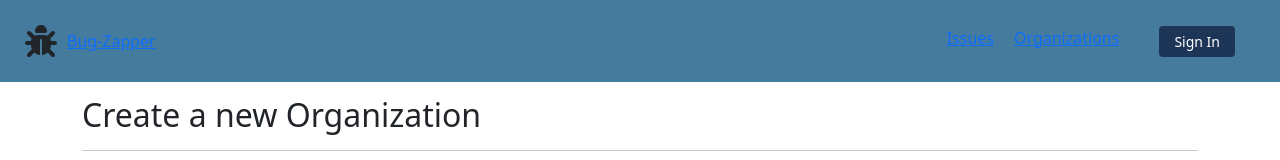
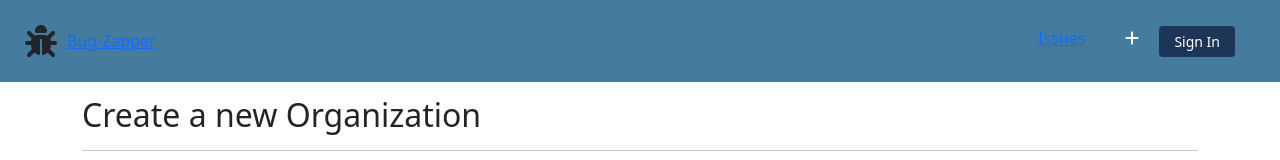
Before and after one commit to Yzma/Issue-Tracker, a Next.js app: page /orgs/create in a window 1280 px wide. Shown: the top 160 px of the page. Built offline with nearby package versions, Linux system fonts and the light colour scheme; no server answers.

Commit message:
new header layout

```diff
--- a/src/components/Header.js
+++ b/src/components/Header.js
@@ -1,15 +1,15 @@
-import React from "react"
-import Link from "next/link"
-import styles from "../styles/Header.module.css"
-import { FontAwesomeIcon } from "@fortawesome/react-fontawesome"
-import { faBug } from "@fortawesome/free-solid-svg-icons"
-import { faPlus } from "@fortawesome/free-solid-svg-icons"
-import { useSession, signIn, signOut } from "next-auth/react"
+import React from "react";
+import Link from "next/link";
+import styles from "../styles/Header.module.css";
+import { FontAwesomeIcon } from "@fortawesome/react-fontawesome";
+import { faBug } from "@fortawesome/free-solid-svg-icons";
+import { faPlus } from "@fortawesome/free-solid-svg-icons";
+import { useSession, signIn, signOut } from "next-auth/react";
 
 const Header = () => {
-  const { data: session } = useSession()
+  const { data: session } = useSession();
 
-  console.log(session)
+  console.log(session);
 
   return (
     <header className={styles.header}>
@@ -23,10 +23,16 @@ const Header = () => {
             <Link href="/globalissue">Issues</Link>
           </li>
           <li>
-            <Link href="/orgs">Organizations</Link>
+            <a href={`/${session?.namespace}`}>{session?.namespace}</a>
           </li>
-          <li>
-            <a href={`/${session?.namespace}`}>{session?.namespace}</a>
+          <li className={styles.dropdown}>
+            <button className={styles.dropbtn}>
+              <FontAwesomeIcon icon={faPlus} />
+            </button>
+            <div className={styles.dropdownContent}>
+              <Link href="/projects/create">Create Project</Link>
+              <Link href="/orgs/create">Create Organization</Link>
+            </div>
           </li>
           <li>
             {session ? (
@@ -49,49 +55,63 @@ const Header = () => {
               </>
             )}
           </li>
-          {/* <li>
-            <FontAwesomeIcon icon={faPlus} />
-          </li> */}
         </ul>
       </nav>
     </header>
-  )
-}
+  );
+};
 
-export default Header
+export default Header;
 
-// import React from "react";
-// import styles from '../styles/Header.module.css';
-// import { FontAwesomeIcon } from "@fortawesome/react-fontawesome";
-// import { faBug } from "@fortawesome/free-solid-svg-icons";
-// import { faPlus } from "@fortawesome/free-solid-svg-icons";
-// import { useSession, signIn, signOut } from "next-auth/react";
+
+// import React from "react"
+// import Link from "next/link"
+// import styles from "../styles/Header.module.css"
+// import { FontAwesomeIcon } from "@fortawesome/react-fontawesome"
+// import { faBug } from "@fortawesome/free-solid-svg-icons"
+// import { faPlus } from "@fortawesome/free-solid-svg-icons"
+// import { useSession, signIn, signOut } from "next-auth/react"
 
 // const Header = () => {
-//   const { data: session } = useSession();
+//   const { data: session } = useSession()
+
+//   console.log(session)
 
 //   return (
 //     <header className={styles.header}>
 //       <div className={styles.logoContainer}>
 //         <FontAwesomeIcon icon={faBug} size="2x" />
-//         <p>Bug-Zapper</p>
+//         <Link href="/">Bug-Zapper</Link>
 //       </div>
 //       <nav className={styles.nav}>
 //         <ul>
 //           <li>
-//             <a href="/issues">Issues</a>
+//             <Link href="/globalissue">Issues</Link>
 //           </li>
 //           <li>
-//             <a href="/orgs">Organizations</a>
+//             <Link href="/orgs">Organizations</Link>
+//           </li>
+//           <li>
+//             <a href={`/${session?.namespace}`}>{session?.namespace}</a>
 //           </li>
 //           <li>
 //             {session ? (
 //               <>
-//                 <button onClick={() => signOut()}>Sign Out</button>
+//                 <button
+//                   className={styles.signInOutButton}
+//                   onClick={() => signOut()}
+//                 >
+//                   Sign Out
+//                 </button>
 //               </>
 //             ) : (
 //               <>
-//                 <button onClick={() => signIn()}>Sign In</button>
+//                 <button
+//                   className={styles.signInOutButton}
+//                   onClick={() => signIn()}
+//                 >
+//                   Sign In
+//                 </button>
 //               </>
 //             )}
 //           </li>
@@ -101,7 +121,7 @@ export default Header
 //         </ul>
 //       </nav>
 //     </header>
-//   );
-// };
+//   )
+// }
 
-// export default Header;
+// export default Header
--- a/src/styles/Header.module.css
+++ b/src/styles/Header.module.css
@@ -49,3 +49,40 @@
   background-color: #1d3557;
   color: white;
 }
+
+.dropdown {
+  position: relative;
+  display: inline-block;
+}
+
+.dropdownContent {
+  display: none;
+  position: absolute;
+  right: 0;
+  background-color: #f9f9f9;
+  min-width: 160px;
+  box-shadow: 0px 8px 16px 0px rgba(0, 0, 0, 0.2);
+  z-index: 1;
+}
+
+.dropdownContent a {
+  color: black;
+  padding: 12px 16px;
+  text-decoration: none;
+  display: block;
+}
+
+.dropdownContent a:hover {
+  background-color: #f1f1f1;
+}
+
+.dropdown:hover .dropdownContent {
+  display: block;
+}
+
+.dropbtn {
+  background-color: transparent;
+  color: white;
+  border: none;
+  cursor: pointer;
+}
```
Also changed, not shown: src/components/OrgProjectSection.js (+0 -35 lines), src/pages/orgs/[organizationName]/index.js (+9 -10 lines).
